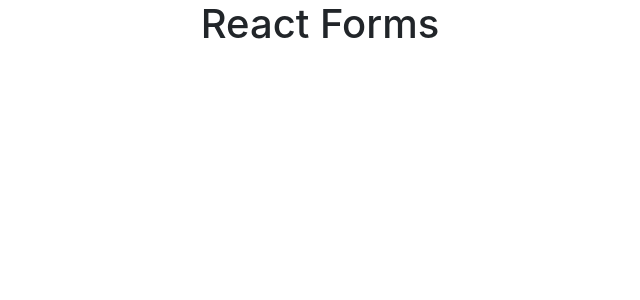
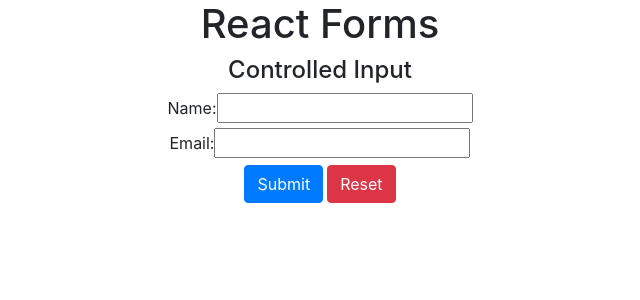
Before and after one commit to sahilrajput2223/advance-react, a React (Create React App) app: page / in a window 1280 px wide. Shown: the top 300 px of the page, without its empty margins (320-960 px from the left). Built offline with nearby package versions, Linux system fonts and the light colour scheme.

Commit message:
Controlled Form Input - Example Added

```diff
--- /dev/null
+++ b/src/4-Forms/ControlledInput.js
@@ -0,0 +1,35 @@
+import React from "react";
+
+const ControlledInput = () => {
+
+    const [name, setName] = React.useState("")
+    const [email, setEmail] = React.useState("")
+
+    const handleSubmitEvent = (event) => {
+        event.preventDefault()
+        console.log("Name is --> " + name)
+        console.log("Email is --> " + email)
+    }
+
+    return (
+        <React.Fragment>
+            <h4>
+                Controlled Input
+            </h4>
+
+            <form onSubmit={handleSubmitEvent}>
+                <label htmlFor="name"> Name: </label>
+                <input type="text" id="name" name="name" value={name} onChange={(event) => setName(event.target.value)}></input>
+                <br />
+                <label htmlFor="email"> Email: </label>
+                <input type="email" id="email" name="email" value={email} onChange={(event) => setEmail(event.target.value)}></input>
+                <br />
+                <button type="submit" className="btn btn-primary">Submit</button>
+                <button type="reset" className="btn btn-danger">Reset</button>
+            </form>
+
+        </React.Fragment>
+    );
+}
+
+export default ControlledInput;
--- a/src/App/Forms.js
+++ b/src/App/Forms.js
@@ -1,4 +1,5 @@
 import React from "react";
+import ControlledInput from "../4-Forms/ControlledInput";
 
 const Forms = () => {
     return (
@@ -6,6 +7,7 @@ const Forms = () => {
             <div className="container">
                 <center>
                     <h1>React Forms</h1>
+                    <ControlledInput />
                 </center>
             </div>
         </React.Fragment>
```
